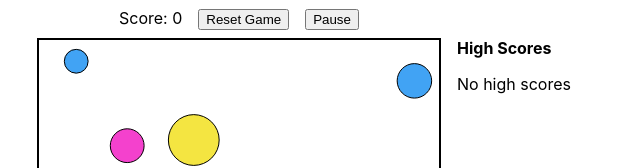
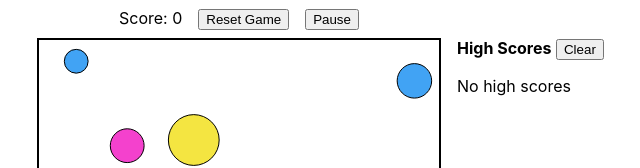
Before and after one commit to johneastman/Circles, a React (Create React App) app: page / in a window 1280 px wide. Shown: the top 168 px of the page, without its empty margins (401-1041 px from the left). Built offline with nearby package versions, Linux system fonts and the light colour scheme.

Commit message:
save high scores

```diff
--- a/src/components/highScores/HighScores.tsx
+++ b/src/components/highScores/HighScores.tsx
@@ -3,9 +3,9 @@ import React from "react";
 class HighScore {
     score: number;
     date: Date;
-    constructor(score: number) {
+    constructor(score: number, date: Date = new Date()) {
         this.score = score;
-        this.date = new Date();
+        this.date = date;
     }
 
     formatDate(): string {
@@ -16,8 +16,12 @@ class HighScore {
             hour: "numeric",
             minute: "numeric",
             second: "numeric"
-        }
+        };
         return this.date.toLocaleString("default", formattingOptions);
+    }
+
+    jsonify(): {score: string, date: string} {
+        return {score: this.score.toString(), date: this.formatDate()};
     }
 }
 
@@ -31,11 +35,14 @@ interface HighScoresState {
 
 export class HighScores extends React.Component<HighScoresProps, HighScoresState> {
 
+    localStorageKey: string;
     constructor(props: HighScoresProps) {
         super(props);
 
+        this.localStorageKey = "highScores";
+
         this.state = {
-            scores: []
+            scores: this.getScores()
         };
     }
 
@@ -44,7 +51,7 @@ export class HighScores extends React.Component<HighScoresProps, HighScoresState
 
         return (
             <div>
-                <strong>High Scores</strong>
+                <strong>High Scores</strong> <button onClick={this.removeScores.bind(this)}>Clear</button>
                 {scores.length > 0
                     ? scores.map((score, index) => <p key={index + 1}><strong>{index + 1}: </strong>{score.score} on {score.formatDate()}</p>)
                     : <p>No high scores</p>
@@ -66,5 +73,32 @@ export class HighScores extends React.Component<HighScoresProps, HighScoresState
             .slice(0, this.props.numTopScores);
 
         this.setState({scores: topScores});
+        this.saveScores(topScores);
+    }
+
+    private removeScores(): void {
+        this.setState({scores: []});
+        localStorage.removeItem(this.localStorageKey);
+    }
+
+    /**
+     * Convert high scores to JSON and save to {@link localStorage}.
+     */
+    private saveScores(scores: HighScore[]): void {
+        let JSONScores: {score: string, date: string}[] = scores.map(score => score.jsonify());
+        localStorage.setItem(this.localStorageKey, JSON.stringify(JSONScores));
+    }
+
+    /**
+     * Check {@link localStorage} for high scores. If any high scores are found, parse the JSON data
+     * into a list of {@link HighScore} objects.
+     *
+     * If no high scores are found in {@link localStorage}, an empty list is returned.
+     *
+     * @returns list of {@link HighScore} objects.
+     */
+    private getScores(): HighScore[] {
+        let scoresData: string | null = localStorage.getItem(this.localStorageKey);
+        return scoresData === null ? [] : (JSON.parse(scoresData) as {score: number, date: Date}[]).map(s => new HighScore(s.score, s.date));
     }
 }
```
